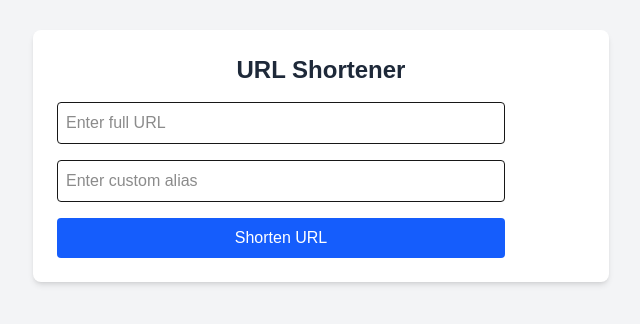
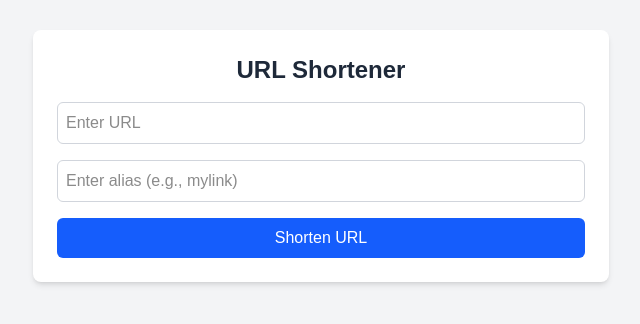
Before and after one commit to darylyoungdev18/mp-5, a Next.js app: page / in a window 1280 px wide. Shown: the part 244-568 px from the top of the page, without its empty margins (319-959 px from the left). Built offline with nearby package versions, Linux system fonts and the light colour scheme.

Commit message:
revamp dynamic routing to a proven working method

```diff
--- a/app/api/[alias]/route.tsx
+++ /dev/null
@@ -1,17 +0,0 @@
-import { NextRequest } from "next/server";
-import getCollection, { COLLECTION_NAME } from "@/db";
-
-export async function GET(
-  req: NextRequest,
-  { params }: { params: { alias: string } }
-): Promise<Response> {
-  const alias = params.alias;
-  const collection = await getCollection(COLLECTION_NAME);
-  const record = await collection.findOne({ alias });
-
-  if (!record) {
-    return new Response("Alias not found", { status: 404 });
-  }
-
-  return Response.redirect(record.url, 302);
-}
--- a/app/api/short-url/route.tsx
+++ /dev/null
@@ -1,31 +0,0 @@
-import getCollection, { COLLECTION_NAME } from "@/db";
-
-export async function POST(request: Request): Promise<Response> {
-  const { url, alias } = await request.json();
-
-  try {
-    new URL(url);
-  } catch {
-    return new Response(JSON.stringify({ error: "Invalid URL format" }), {
-      status: 400,
-      headers: { "Content-Type": "application/json" },
-    });
-  }
-
-  const collection = await getCollection(COLLECTION_NAME);
-  const existing = await collection.findOne({ alias });
-
-  if (existing) {
-    return new Response(JSON.stringify({ error: "Alias already exists" }), {
-      status: 409,
-      headers: { "Content-Type": "application/json" },
-    });
-  }
-
-  await collection.insertOne({ url, alias });
-
-  return new Response(JSON.stringify({ message: "Short URL created", alias }), {
-    status: 201,
-    headers: { "Content-Type": "application/json" },
-  });
-}
--- a/app/components/UrlForm.tsx
+++ b/app/components/UrlForm.tsx
@@ -1,59 +1,62 @@
-'use client';
-import { useState } from 'react';
-import ShortUrlDisplay from './ShortUrlDisplay';
-import ErrorMessage from './ErrorMessage';
+"use client";
+
+import { useState } from "react";
 
 export default function UrlForm() {
-  const [url, setUrl] = useState('');
-  const [alias, setAlias] = useState('');
-  const [shortUrl, setShortUrl] = useState('');
-  const [error, setError] = useState('');
+  const [url, setUrl] = useState("");
+  const [alias, setAlias] = useState("");
+  const [error, setError] = useState("");
+  const [shortUrl, setShortUrl] = useState("");
 
-  const handleSubmit = async (e: React.FormEvent) => {
+  async function handleSubmit(e: React.FormEvent) {
     e.preventDefault();
-    setError('');
-    setShortUrl('');
+    setError("");
+    setShortUrl("");
 
-    const res = await fetch('/api/short-url', {
-      method: 'POST',
+    const res = await fetch("/url", {
+      method: "POST",
+      headers: { "Content-Type": "application/json" },
       body: JSON.stringify({ url, alias }),
     });
 
     const data = await res.json();
 
     if (!res.ok) {
-      setError(data.error);
+      setError(data.error || "Something went wrong.");
     } else {
-      setShortUrl(`${window.location.origin}/api/${data.alias}`);
+      const location = `${window.location.origin}/url/${alias}`;
+      setShortUrl(location);
     }
-  };
+  }
 
   return (
-    <form onSubmit={handleSubmit} className="flex flex-col gap-4 w-full max-w-md">
+    <form onSubmit={handleSubmit} className="space-y-4">
       <input
-        className="border p-2 rounded"
         type="text"
-        placeholder="Enter full URL"
+        placeholder="Enter URL"
         value={url}
         onChange={(e) => setUrl(e.target.value)}
-        required
+        className="w-full p-2 border border-gray-300 rounded-md"
       />
       <input
-        className="border p-2 rounded"
         type="text"
-        placeholder="Enter custom alias"
+        placeholder="Enter alias (e.g., mylink)"
         value={alias}
         onChange={(e) => setAlias(e.target.value)}
-        required
+        className="w-full p-2 border border-gray-300 rounded-md"
       />
       <button
-        className="bg-blue-600 text-white p-2 rounded hover:bg-blue-700"
         type="submit"
+        className="w-full bg-blue-600 text-white py-2 rounded-md hover:bg-blue-700"
       >
         Shorten URL
       </button>
-      {error && <ErrorMessage message={error} />}
-      {shortUrl && <ShortUrlDisplay shortUrl={shortUrl} />}
+      {error && <p className="text-red-600">{error}</p>}
+      {shortUrl && (
+        <div className="text-green-600 break-words">
+          Short URL: <a href={shortUrl} className="underline">{shortUrl}</a>
+        </div>
+      )}
     </form>
   );
 }
--- /dev/null
+++ b/app/url/[alias]/page.tsx
@@ -0,0 +1,39 @@
+import { NextRequest } from "next/server";
+import getCollection, { COLLECTION_NAME } from "@/db";
+
+function isValidUrl(url: string): boolean {
+  try {
+    const parsed = new URL(url);
+    return ["http:", "https:"].includes(parsed.protocol);
+  } catch {
+    return false;
+  }
+}
+
+export async function POST(request: NextRequest): Promise<Response> {
+  const { url, alias } = await request.json();
+
+  if (!url || !alias) {
+    return new Response(JSON.stringify({ error: "URL and alias are required" }), {
+      status: 400,
+    });
+  }
+
+  if (!isValidUrl(url)) {
+    return new Response(JSON.stringify({ error: "Invalid URL format" }), { status: 400 });
+  }
+
+  const collection = await getCollection(COLLECTION_NAME);
+  const existing = await collection.findOne({ alias });
+
+  if (existing) {
+    return new Response(JSON.stringify({ error: "Alias already exists" }), { status: 409 });
+  }
+
+  await collection.insertOne({ alias, url });
+
+  return new Response(JSON.stringify({ success: true }), {
+    status: 201,
+    headers: { "Content-Type": "application/json" },
+  });
+}
--- /dev/null
+++ b/app/url/page.tsx
@@ -0,0 +1,16 @@
+import getPostById from "@/lib/getPostById";
+import { redirect } from "next/navigation";
+
+export default async function RedirectAlias({
+  params,
+}: {
+  params: { alias: string };
+}) {
+  const post = await getPostById(params.alias);
+
+  if (!post?.url) {
+    return redirect("/");
+  }
+
+  return redirect(post.url);
+}
--- /dev/null
+++ b/lib/getPostById.ts
@@ -0,0 +1,6 @@
+import getCollection, { COLLECTION_NAME } from "@/db";
+
+export default async function getPostById(alias: string) {
+  const collection = await getCollection(COLLECTION_NAME);
+  return collection.findOne({ alias });
+}
--- a/tsconfig.json
+++ b/tsconfig.json
@@ -22,6 +22,6 @@
       "@/*": ["./*"]
     }
   },
-  "include": ["next-env.d.ts", "**/*.ts", "**/*.tsx", ".next/types/**/*.ts", "app/api/[alias]/page.tstsx"],
+  "include": ["next-env.d.ts", "**/*.ts", "**/*.tsx", ".next/types/**/*.ts", "app/url/[alias]/page.tstsx"],
   "exclude": ["node_modules"]
 }
```
